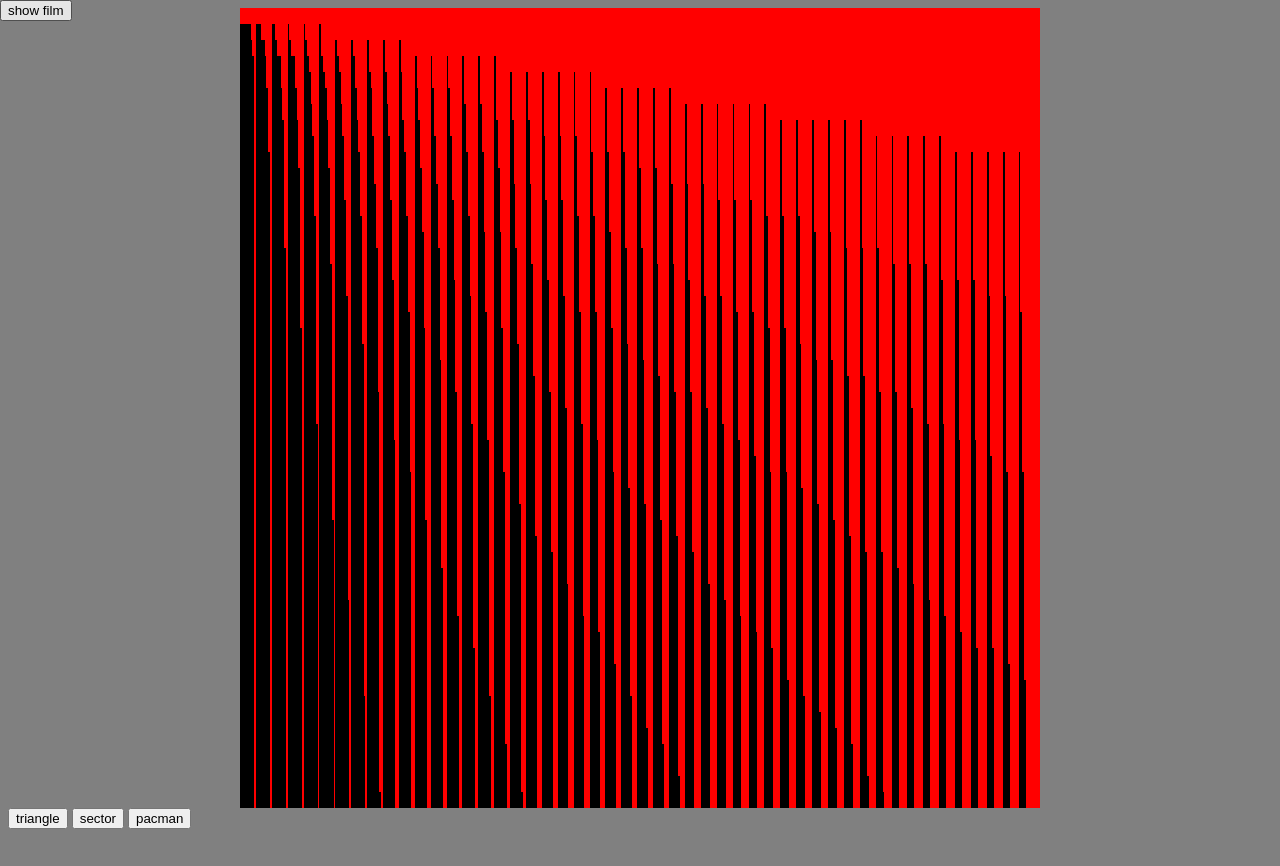
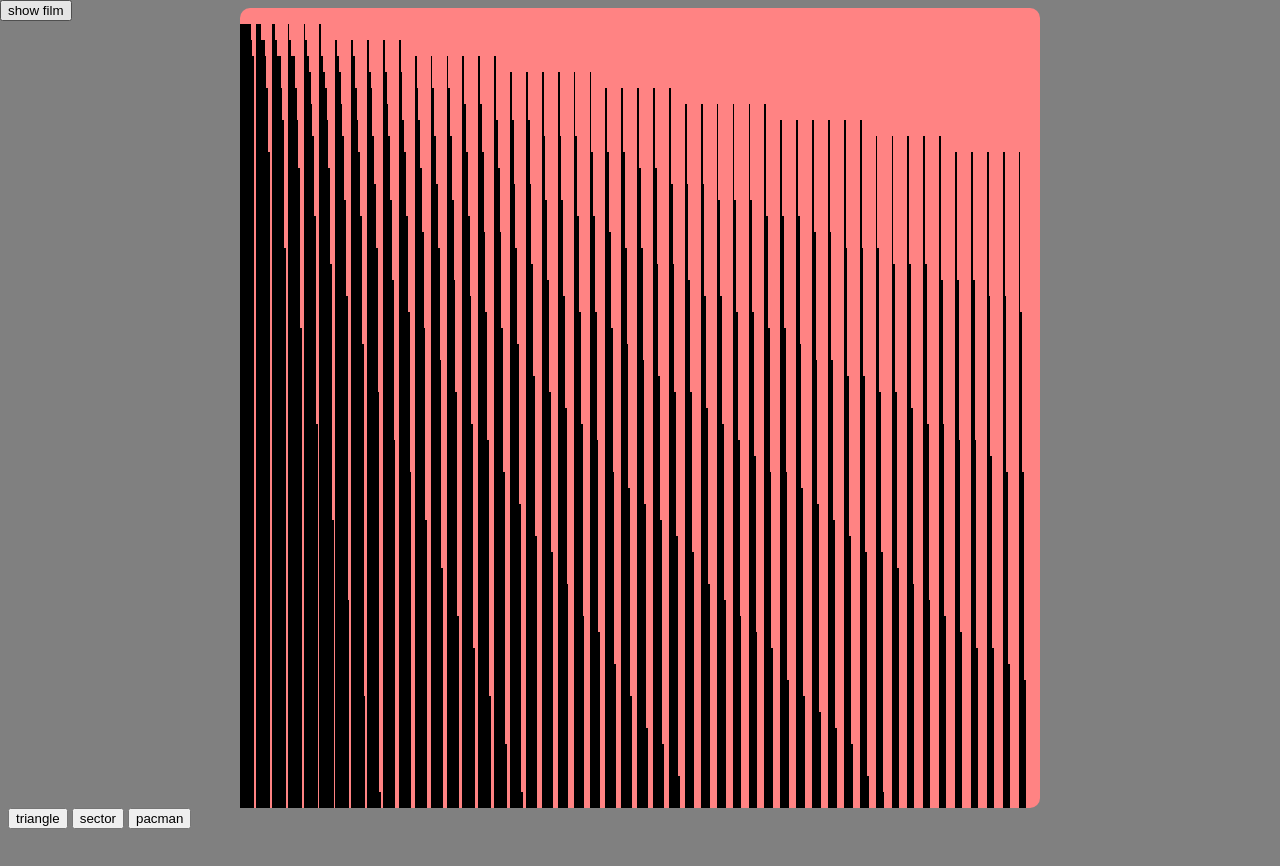
Before and after one commit to ShuntaToda/scanimation-dom, a plain HTML site: page index.html in a window 1280 px wide. Shown: the top 866 px of the page. Drawn offline with Linux system fonts and the light colour scheme.

Commit message:
imageの背景を淡く変更

```diff
--- a/style.css
+++ b/style.css
@@ -12,7 +12,8 @@ body {
 }
 
 .image-wrapper {
-  background-color: red;
+  background-color: rgb(255, 131, 131);
+  border-radius: 10px;
 }
 
 .image-row {
```
